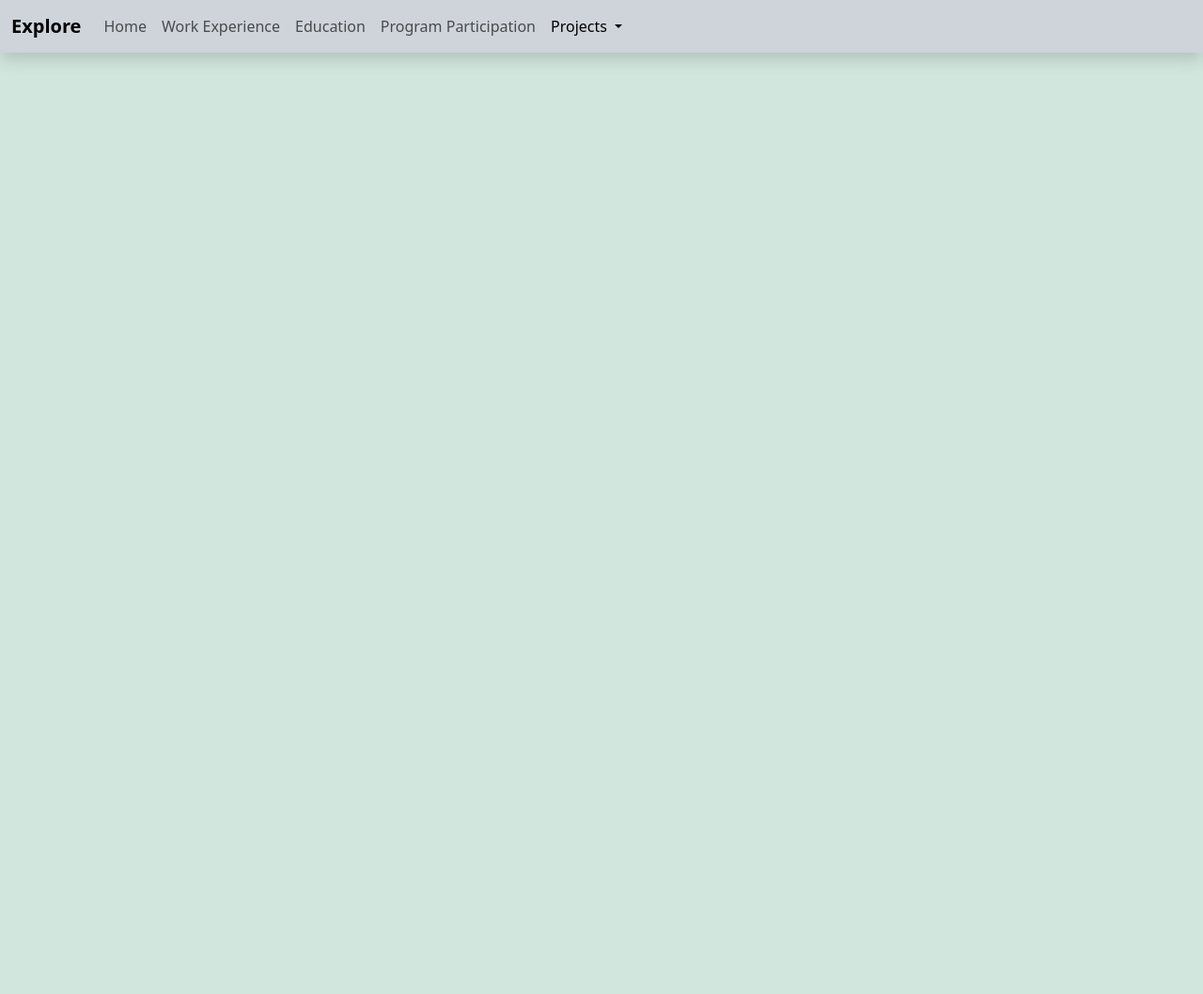
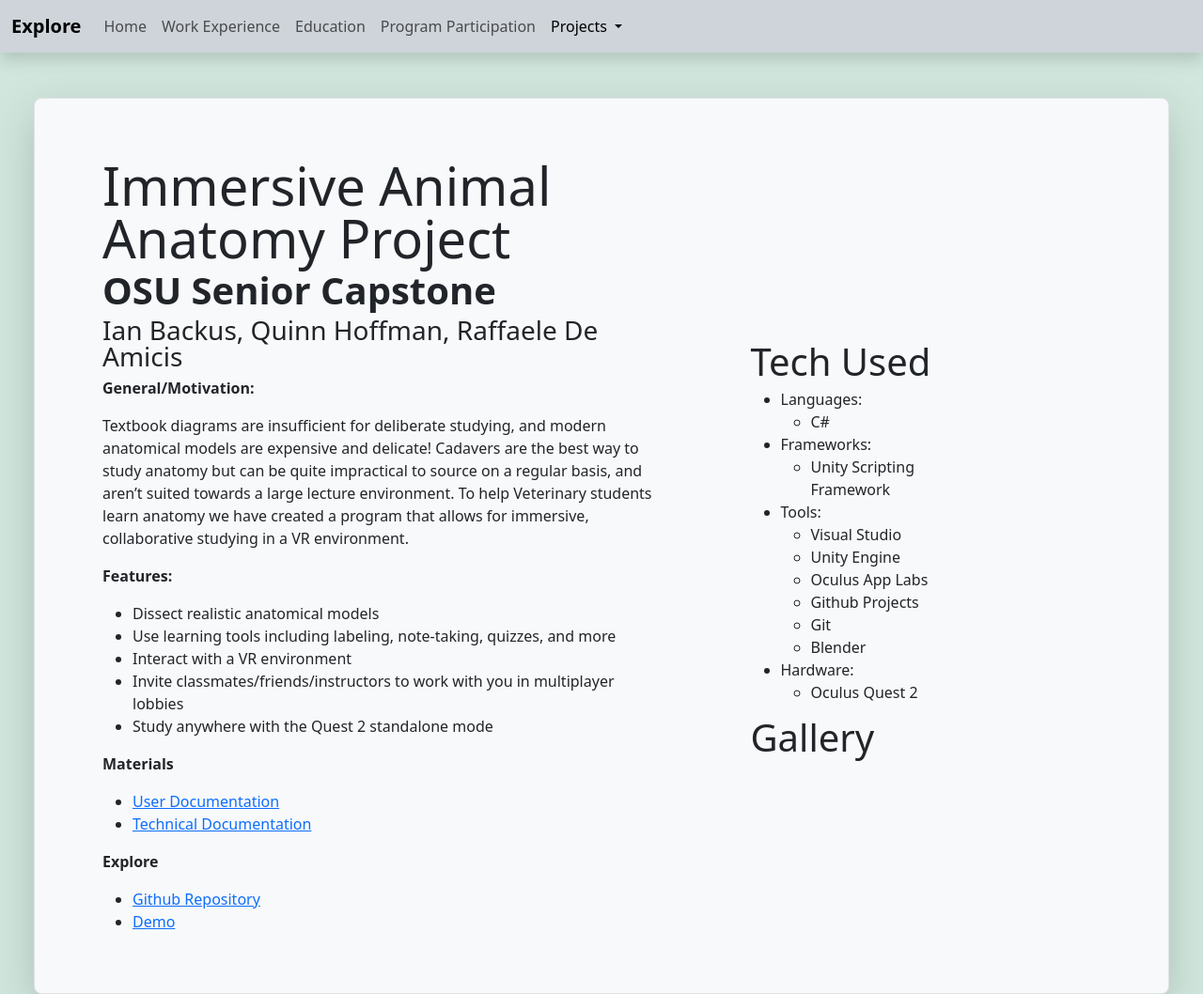
Before and after one commit to IanNBackus/PersonalSite, a plain HTML site: page pages/projectpages/softwareprojects.html in a window 1280 px wide. Shown: the top 1058 px of the page at 94% size. Before the commit the page ends 800 px from the top, so only its background shows below. Drawn offline with Linux system fonts and the light colour scheme.

Commit message:
software project page

```diff
--- a/pages/projectpages/softwareprojects.html
+++ b/pages/projectpages/softwareprojects.html
@@ -41,7 +41,72 @@
         </div>
     </nav>
     </div>
-
+    <div class="container-fluid my-5 px-5">
+        <div class="row p-4 pb-0 pe-lg-0 pt-lg-5 align-items-center rounded-3 border shadow-lg bg-light">
+            <div class="col-lg-7 p-3 p-lg-5 pt-lg-3">
+                <h1 class="display-4 lh-1">Immersive Animal Anatomy Project</h1>
+                <h2 class="display-6 fw-bold lh-1">OSU Senior Capstone</h2>
+                <h3 class="fw-light lh-1">Ian Backus, Quinn Hoffman, Raffaele De Amicis</h3>
+                <p class="fw-bold">General/Motivation:</p>
+                <p class="">Textbook diagrams are insufficient for deliberate studying, and modern anatomical models are expensive and delicate! Cadavers are the best way to study anatomy but can be quite impractical to source on a regular basis, and aren’t suited towards a large lecture environment. To help Veterinary students learn anatomy we have created a program that allows for immersive, collaborative studying in a VR environment.</p>
+                <p class="fw-bold">Features:</p>
+                <p class="">
+                <ul>
+                    <li>Dissect realistic anatomical models</li>
+                    <li>Use learning tools including labeling, note-taking, quizzes, and more</li>
+                    <li>Interact with a VR environment</li>
+                    <li>Invite classmates/friends/instructors to work with you in multiplayer lobbies</li>
+                    <li>Study anywhere with the Quest 2 standalone mode</li>
+                </ul>
+                </p>
+                <p class="fw-bold">Materials</p>
+                <ul>
+                    <li>
+                        <a class="" target="_blank" href="https://oregonstate.box.com/s/euq8pcwhpv6gbnsyymfg1gw4rcfsxuy5">User Documentation</a>
+                    </li>
+                    <li>
+                        <a class="" target="_blank" href="https://oregonstate.box.com/s/1dah0m8y7rviv6eddpsx2awaxiznsaez">Technical Documentation</a>
+                    </li>
+                </ul>
+                <p class="fw-bold">Explore</p>
+                <ul>
+                    <li>
+                        <a class="" target="_blank" href="https://github.com/Extended-reality-Lab/Immersive-Animal-Anatomy">Github Repository</a>
+                    </li>
+                    <li>
+                        <a class="" target="_blank" href="https://oregonstate.app.box.com/file/1551889264414?s=azuhvmvvgadjcdvm0xosh7mzh6ig52u7">Demo</a>
+                    </li>
+                </ul>
+            </div>
+            <div class="col-lg-3 p-3 p-lg-5 pt-lg-3 overflow-hidden">
+                <h2 class="display-6 lh-1">Tech Used</h2>
+                <ul>
+                    <li>Languages:</li>
+                        <ul>
+                            <li>C#</li>
+                        </ul>
+                    <li>Frameworks:</li>
+                        <ul>
+                            <li>Unity Scripting Framework</li>
+                        </ul>
+                    <li>Tools:</li>
+                        <ul>
+                            <li>Visual Studio</li>
+                            <li>Unity Engine</li>
+                            <li>Oculus App Labs</li>
+                            <li>Github Projects</li>
+                            <li>Git</li>
+                            <li>Blender</li>
+                        </ul>
+                    <li>Hardware:</li>
+                        <ul>
+                            <li>Oculus Quest 2</li>
+                        </ul>
+                </ul>
+                <h2 class="display-6 lh-1">Gallery</h2>
+            </div>
+        </div>
+    </div>
     <script src="../../bootstrap/js/bootstrap.bundle.min.js"></script>
 </body>
 </html>
```
Also changed, not shown: pages/education.html (+2 -0 lines), pages/programs.html (+17 -1 lines), pages/work.html (+3 -0 lines).
